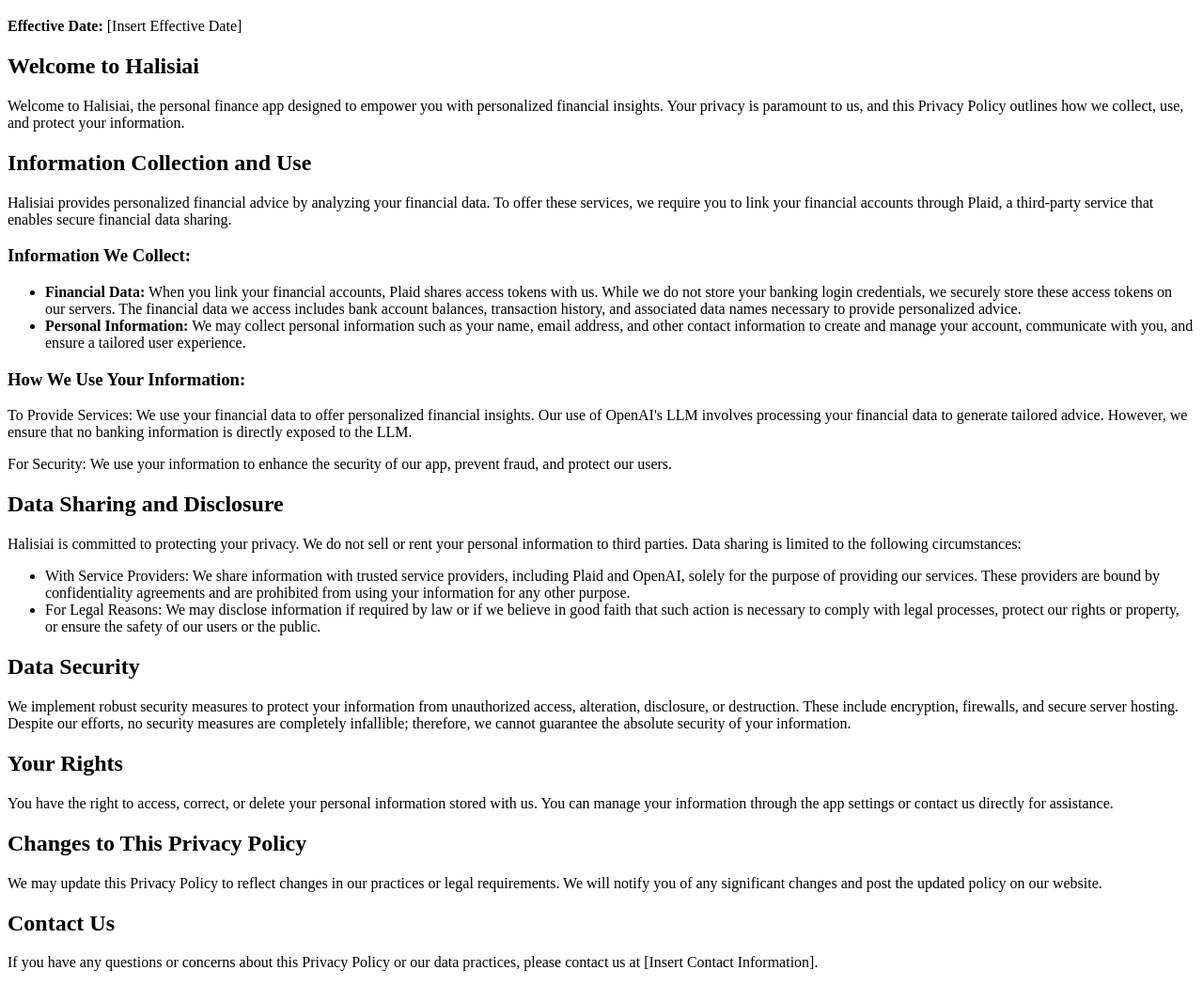
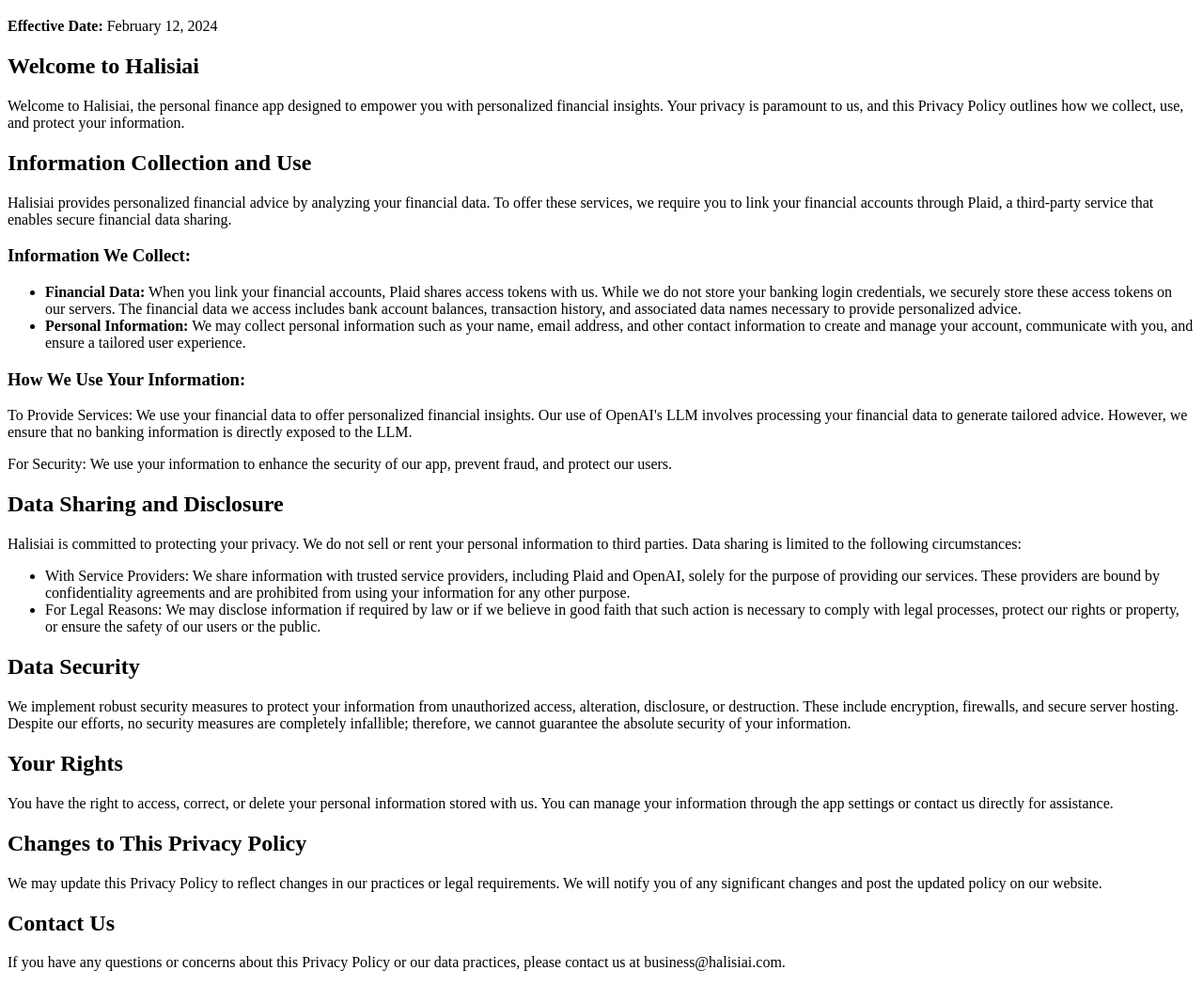
Before and after one commit to Mndiong15/halisiai-privacy-policy, a plain HTML site: page index.html in a window 1280 px wide. Shown: the part 61-1110 px from the top of the page at 94% size. Drawn offline with Linux system fonts and the light colour scheme.

Commit message:
Update index.html

```diff
--- a/index.html
+++ b/index.html
@@ -7,7 +7,7 @@
 </head>
 <body>
     <h1>Privacy Policy for Halisiai</h1>
-    <p><strong>Effective Date:</strong> [Insert Effective Date]</p>
+    <p><strong>Effective Date:</strong> February 12, 2024</p>
 
     <h2>Welcome to Halisiai</h2>
     <p>Welcome to Halisiai, the personal finance app designed to empower you with personalized financial insights. Your privacy is paramount to us, and this Privacy Policy outlines how we collect, use, and protect your information.</p>
@@ -43,6 +43,6 @@
     <p>We may update this Privacy Policy to reflect changes in our practices or legal requirements. We will notify you of any significant changes and post the updated policy on our website.</p>
 
     <h2>Contact Us</h2>
-    <p>If you have any questions or concerns about this Privacy Policy or our data practices, please contact us at [Insert Contact Information].</p>
+    <p>If you have any questions or concerns about this Privacy Policy or our data practices, please contact us at business@halisiai.com.</p>
 </body>
 </html>
```
